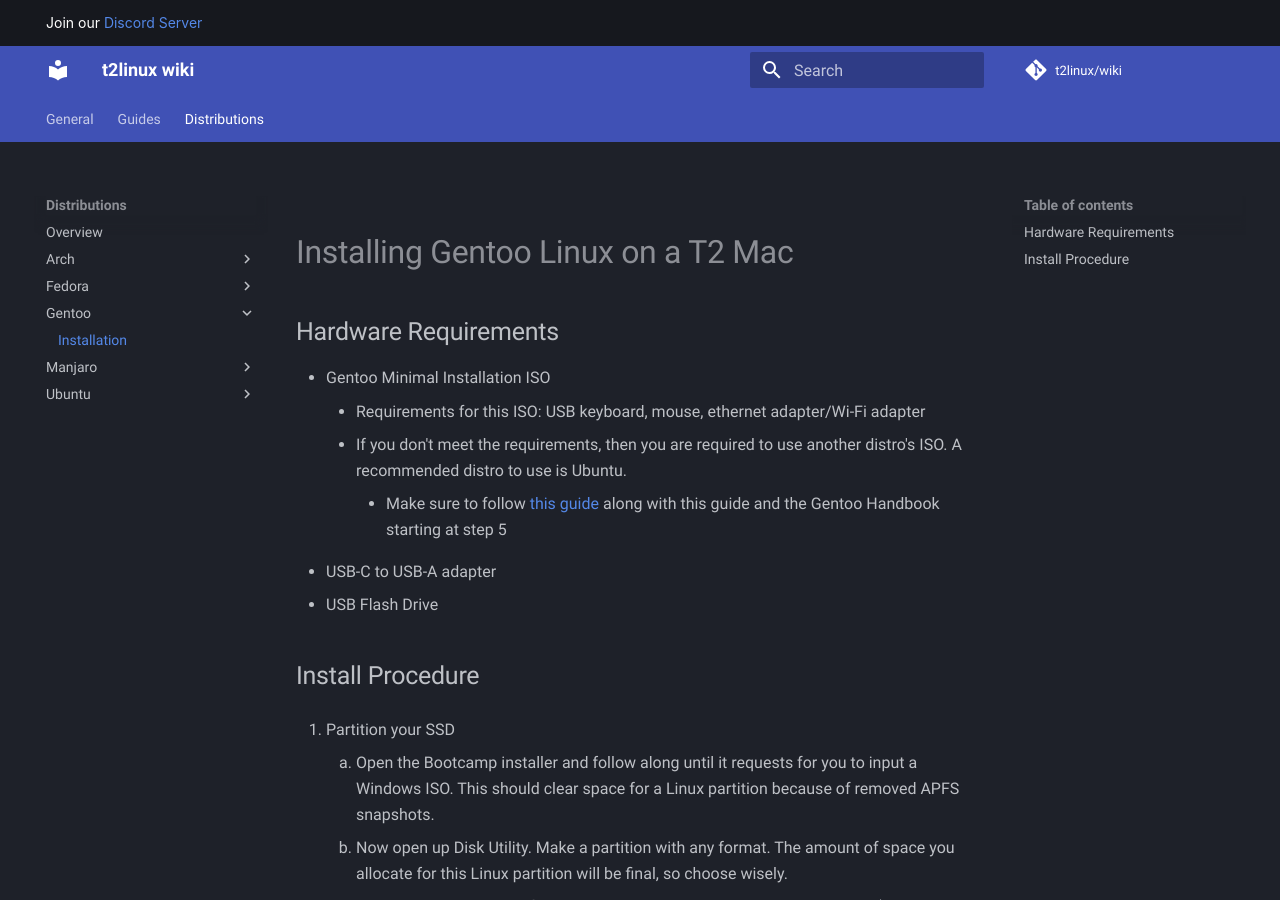
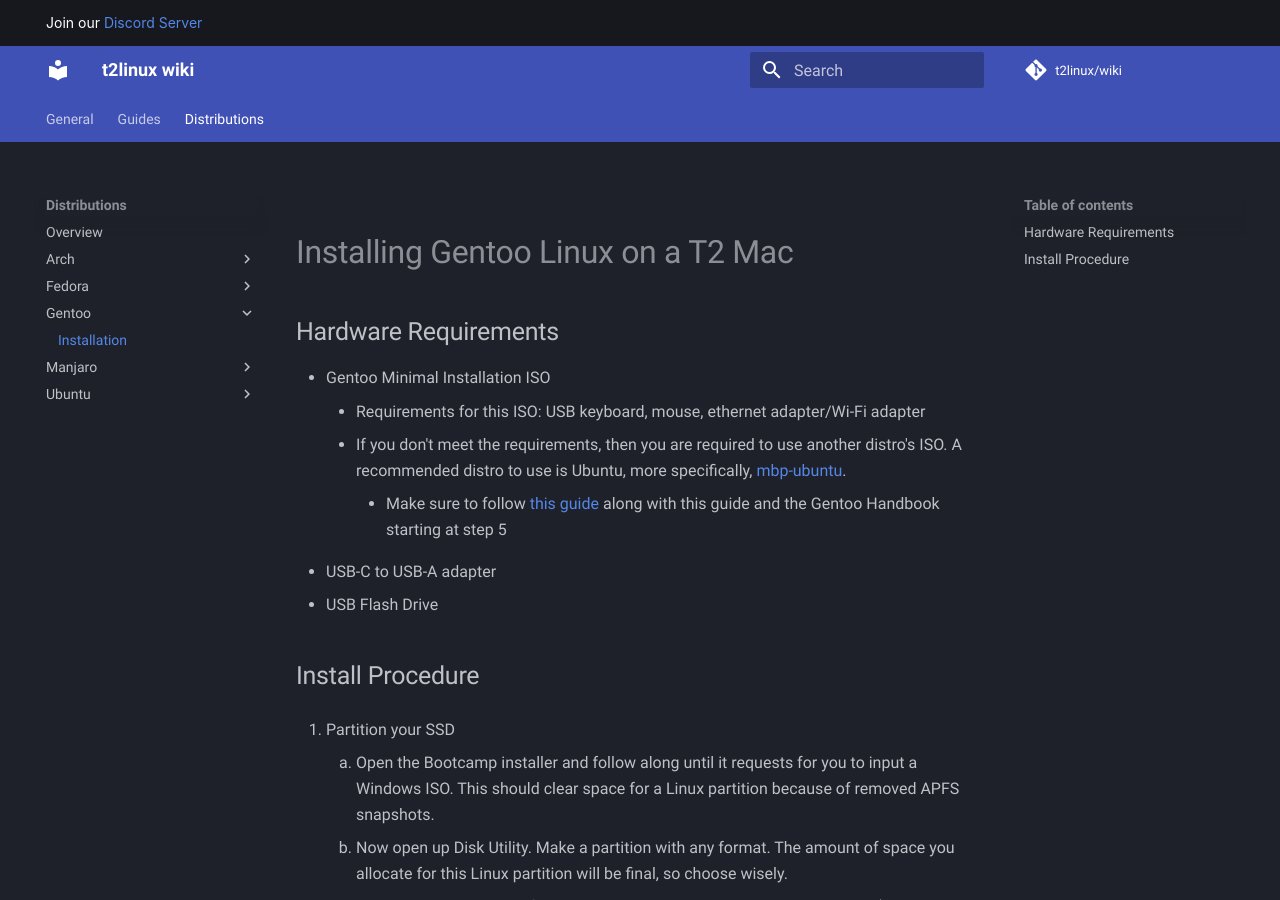
Before and after one commit to t2linux/wiki, an MkDocs documentation site: the page built from docs/distributions/gentoo/installation.md, in a window 1280 px wide and 900 px high. Built offline with MkDocs 1.6.1 and Material for MkDocs 9.7.7, drawn with Linux system fonts in a browser that asks for light colours; comment, search, counter and statistics services are not loaded.

Commit message:
Update installation.md

```diff
--- a/docs/distributions/gentoo/installation.md
+++ b/docs/distributions/gentoo/installation.md
@@ -4,7 +4,7 @@
 
 * Gentoo Minimal Installation ISO
     * Requirements for this ISO: USB keyboard, mouse, ethernet adapter/Wi-Fi adapter
-    * If you don't meet the requirements, then you are required to use another distro's ISO. A recommended distro to use is Ubuntu.
+    * If you don't meet the requirements, then you are required to use another distro's ISO. A recommended distro to use is Ubuntu, more specifically, [mbp-ubuntu](https://wiki.t2linux.org/distributions/ubuntu/installation/#download-the-latest-safe-release).
         * Make sure to follow [this guide](https://wiki.gentoo.org/wiki/Installation_alternatives#Installation_from_non-Gentoo_LiveCDs) along with this guide and the Gentoo Handbook starting at step 5
 * USB-C to USB-A adapter
 * USB Flash Drive
```
